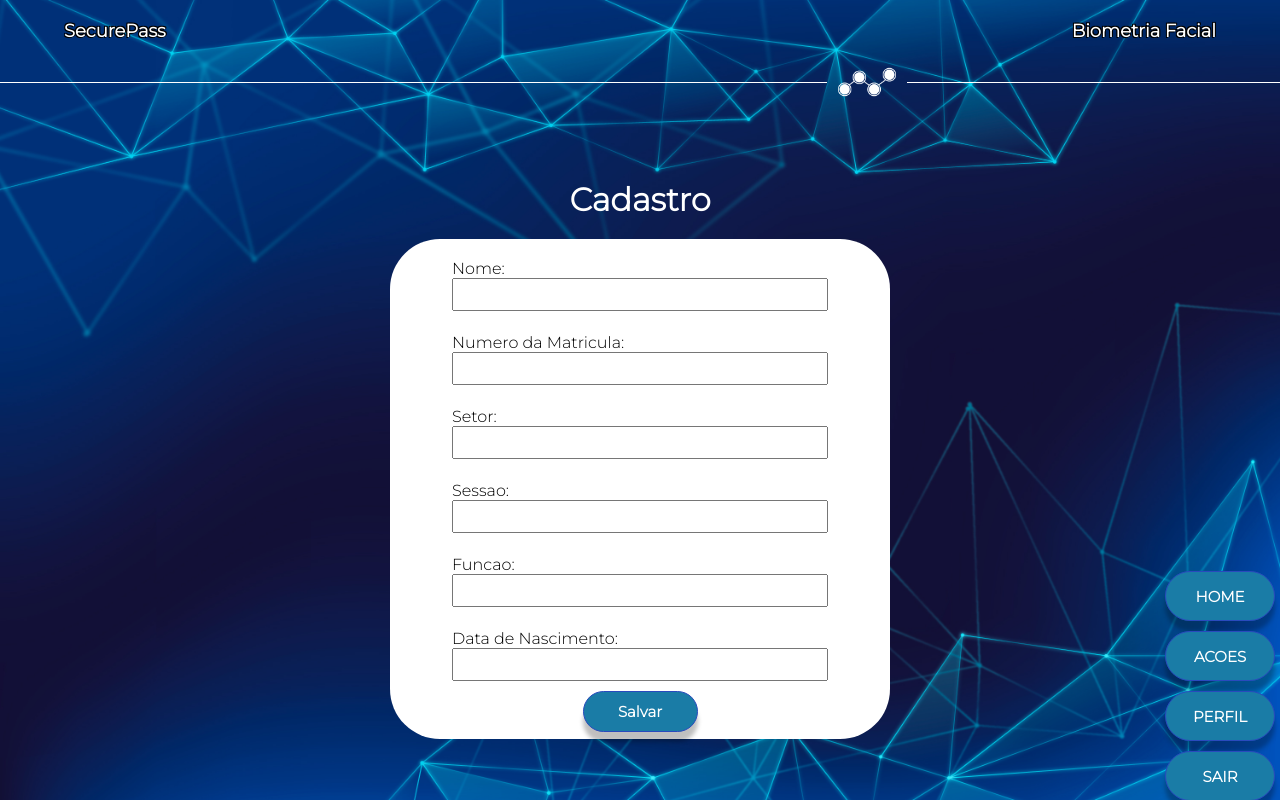
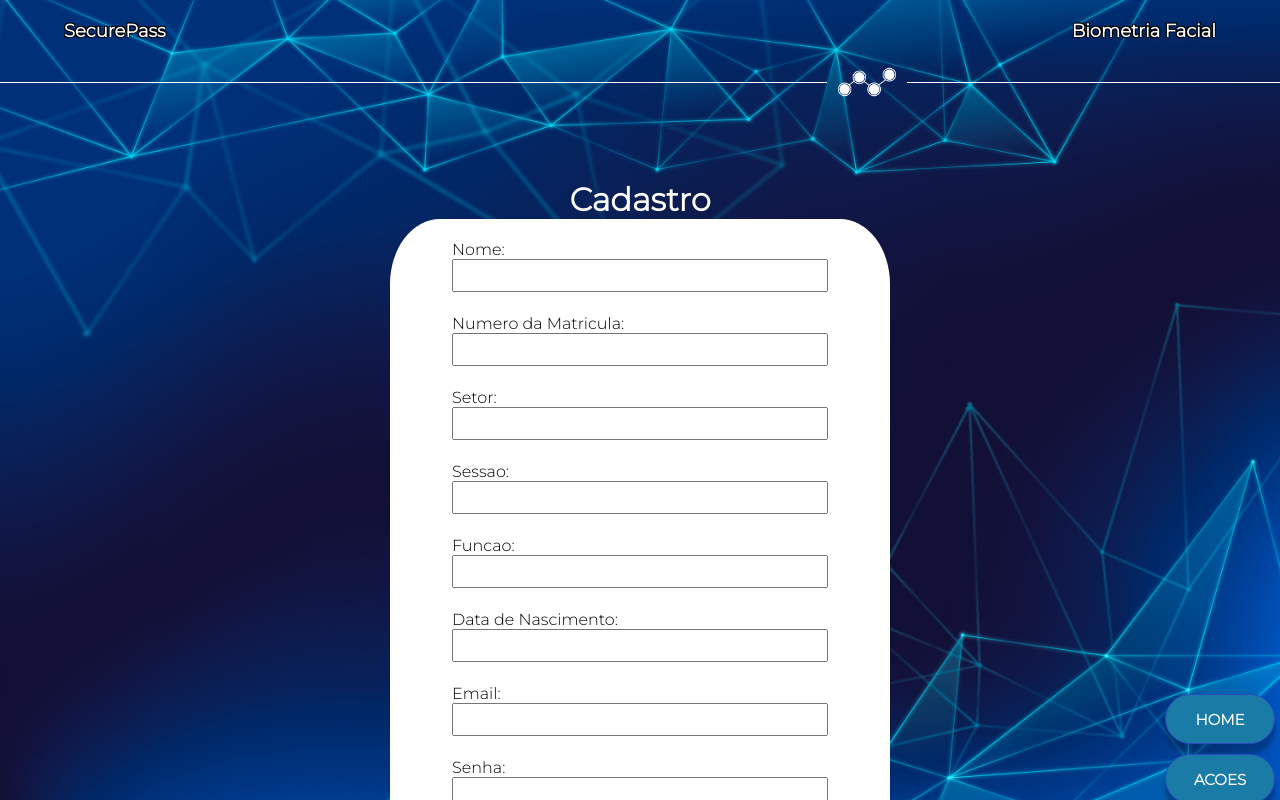
Before and after one commit to SecurePass-Senai/Secure-Pass-Center, a React (Vite) app: page /cadastro in a window 1280 px wide. Built offline with nearby package versions, Linux system fonts and the light colour scheme.

Commit message:
SecurePass 05/09

```diff
--- a/src/pages/Cadastro/index.tsx
+++ b/src/pages/Cadastro/index.tsx
@@ -11,6 +11,8 @@ export default function Cadastro() {
     const [dataNasc, setDataNasc] = useState<string>("")
     const [funcao, setFuncao] = useState<string>("")
     const [sessao, setSessao] = useState<string>("")
+    const [email, setEmail] = useState<string>("")
+    const [password, setPassword] = useState<string>("")
 
 
 
@@ -39,6 +41,9 @@ export default function Cadastro() {
         formData.append("dataNasc", dataNasc)
         formData.append("funcao", funcao)
         formData.append("sessao", sessao)
+        formData.append("email", email)
+        formData.append("password", password)
+
 
 
         api.post("users", formData).then((response) => {
@@ -122,6 +127,26 @@ export default function Cadastro() {
                         // onKeyUp={mascaraDataNasc}
                     />
                 </div>
+                <div className="forms">
+                    <label htmlFor="email">Email:</label>
+                    <input type="email"
+                        id="email"
+                        onChange={(event) => {
+                            setEmail(event.target.value)
+                        }}
+                        required
+                    />
+                </div>
+                <div className="forms">
+                    <label htmlFor="password">Senha:</label>
+                    <input type="password"
+                        id="password"
+                        onChange={(event) => {
+                            setPassword(event.target.value)
+                        }}
+                        required
+                    />
+                </div>
                 <button type="submit" className="bt">
                     Salvar
                 </button>
--- a/src/pages/Cadastro/style.css
+++ b/src/pages/Cadastro/style.css
@@ -37,7 +37,7 @@ main {
 
 .formulario {
     width: 500px;
-    height: 500px;
+    height: 650px;
     background-color: #FFFFFF;
     border-radius: 10%;
     display: flex;
```
